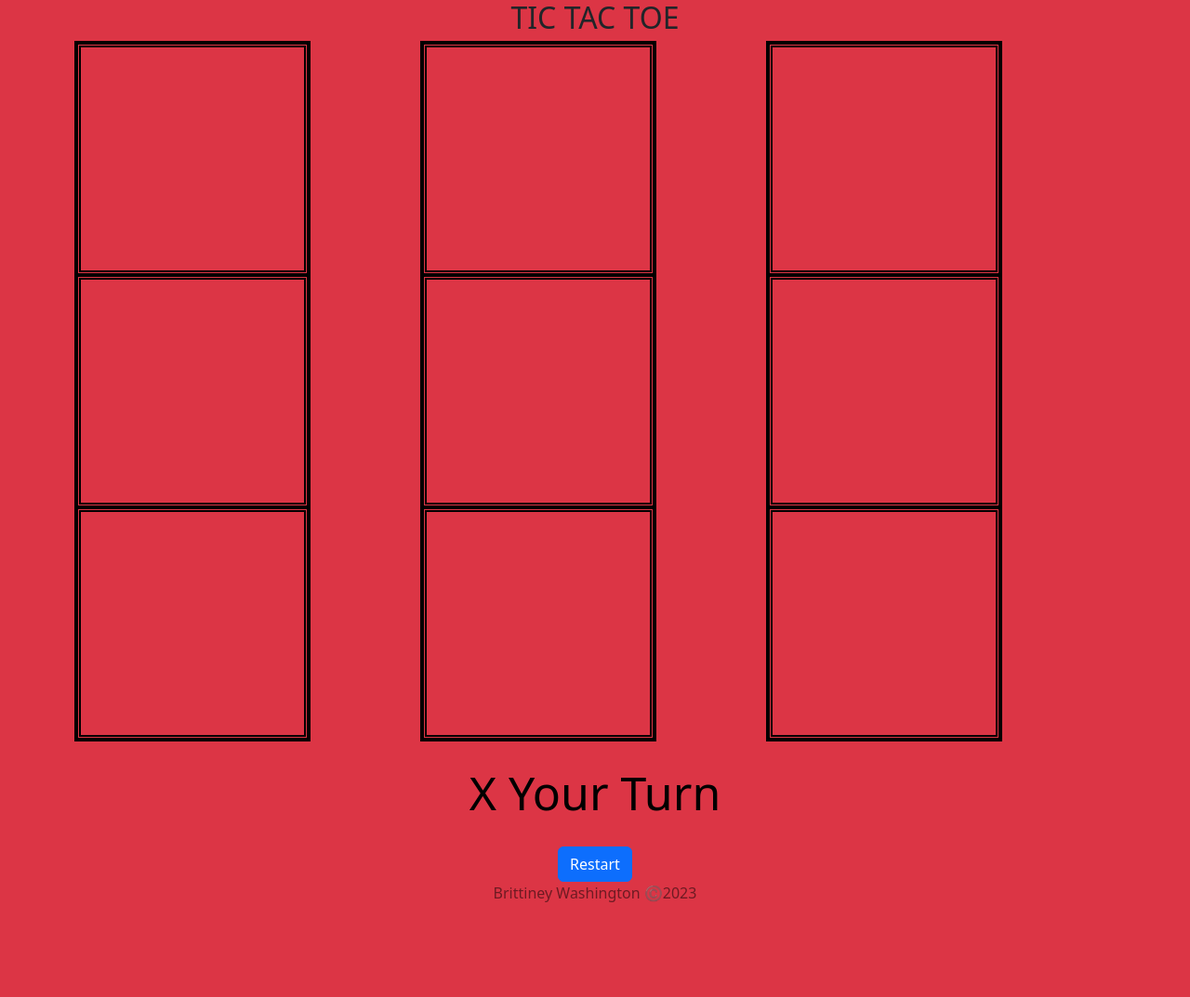
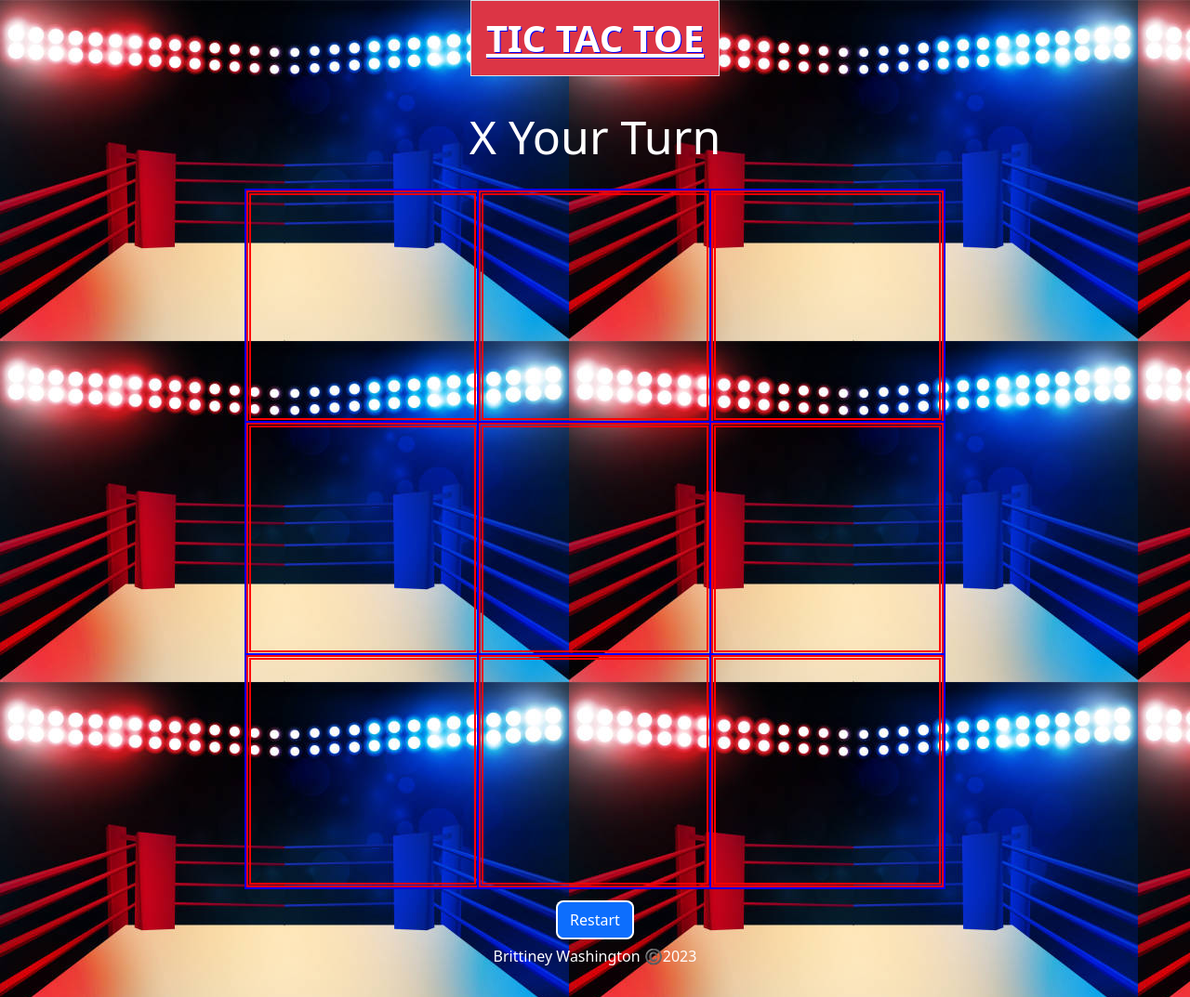
Before and after one commit to BrittineyWashington/Week11, a website: page index.html in a window 1280 px wide. Shown: the whole page at 93% size. Before the commit the page ends 1005 px from the top, so only its background shows below. Drawn offline with nearby package versions, Linux system fonts and the light colour scheme.

Commit message:
4th push, most updated code of Tic Tac Toe Project

```diff
--- a/index.html
+++ b/index.html
@@ -8,10 +8,16 @@
     <link rel="stylesheet" href="node_modules/bootstrap/dist/css/bootstrap.css">
     <link rel="stylesheet" href="style.css">
 </head>
-<body class="bg-danger">
 
-    <h2 class="text-center text-dark">TIC TAC TOE</h2>
+<!-- This is the example code for inserting an image into the webpage <body background="image_name.image_extension"></body> -->
 
+<body background="images/rednblueringLights-612x612.png">
+
+    <h1 class="bg-danger text-center text-white text-decoration-underline text-shadow fw-bold px-3 py-3 border">TIC TAC TOE</h1>
+        <!-- this is the status information -->
+        <div id="status">Play Now</div>
+
+    <!-- This creates the game board -->
 <div class="container">
     <div data-index="0" class="box"></div>
     <div data-index="1" class="box"></div>
@@ -24,15 +30,18 @@
     <div data-index="8" class="box"></div>
 </div>
 
-<div id="status">Play Now</div>
+<!-- this is the button to restart game and clear the board -->
+<div class="pt-3 pb-1">
 <button id="restart" class="btn btn-primary">Restart</button>
+</div>
 
-
+<!-- this adds the js file and jquery/bootstrap files to help with our interactiveness -->
 <script src="index.js"></script>
 <script src="node_modules/jquery/dist/jquery.js"></script>
 <script src="node_modules/bootstrap/dist/js/bootstrap.bundle.js"></script>
 
-<footer class="text-center text-black-50 pb-3">
+<!-- this is just a personal touch that I want to keep practicing -->
+<footer class="text-center text-white text-bold pt-1 pb-3">
     <p>Brittiney Washington ©️2023</p>
 </footer>
 
--- a/index.js
+++ b/index.js
@@ -8,8 +8,10 @@
 
 //what I want to add to this is a way to keep score and show that at the bottom as a continual addition each time
 //also refactor using bootstrap and jQuery
+//add a way to let the user enter their own name as a prompt and the option to play with the computer or another player.
 
 
+//these create the variables that will hold the value of the html element we have grabbed either by querySelector or querySelectorAll
 const boxs = document.querySelectorAll('.box');
 const statusText = document.querySelector('#status');
 const btnRestart = document.querySelector('#restart');
@@ -17,7 +19,8 @@ const btnRestart = document.querySelector('#restart');
 //these are the images of the X and O for the game board
 let x = "<img src='images/redXptbrush.png'>";
 
-let o = "<img src='images/blackOptbrush.png'>";
+let o = "<img src='images/redOptbrush.png'>";
+// let o = "<img src='images/blackOptbrush.png'>";
 
 //these are the winning combinations to determine whose the winner or if it's a draw
 const win = [
@@ -31,25 +34,29 @@ const win = [
     [2,4,6]
 ];
 
+//these are the variables for the players and their options
 let options = ["", "", "", "", "", "", "", "", "" ];
 let currentPlayer = x;
 let player = "X";
 
-let running = false;
+let playerOTurn = false;
 
 
-//this will
+//this will start the game
 start();
 
 function start() {
-    boxs.forEach(box => box.addEventListener("click", boxClick));
-    btnRestart.addEventListener("click", restartGame);
+    boxs.forEach(box => box.addEventListener("click", boxClick));//this method will be on every boxs that's clicked or will wait fort that event
+    btnRestart.addEventListener("click", restartGame); //waits for this btn to be clicked
     statusText.textContent = `${player} Your Turn`;
-    running=true;
+    playerOTurn=true;
 }
-function boxClick() {
+
+//this adds the functionality to the above method named in our start() function
+//this boxClick() function will updt the box with the current player's move and determine if there is a winner
+ function boxClick() {
     const index = this.dataset.index;
-    if(options[index]!= "" || !running) {
+    if(options[index]!= "" || !playerOTurn) {
         return;
     }
     updateBox(this,index);
@@ -60,12 +67,14 @@ function updateBox(box, index) {
     box.innerHTML = currentPlayer;
 }
 
+//this switches the player between X and O & updts the text accordingly
 function changePlayer () {
     player = (player == 'X') ? "O" : "X";
     currentPlayer = (currentPlayer == x) ? o : x;
-    statusText.textContent = `${player} Your Turn`; //if doesn't work could be textContent
+    statusText.textContent = `${player} Your Turn`; //shows whos turn it is currently
 }
 
+//this will check the current state to see if any of the winning combos have been selected, determines if a winner or if its a draw
 function checkWinner () {
     let isWon = false;
     for(let i = 0; i < win.length; i++) {
@@ -76,6 +85,7 @@ function checkWinner () {
         if(box1 == "" || box2 == "" || box3 == "") {
             continue;
         }
+        //this will add the "win" class to the box if a winner is found
         if(box1 == box2 && box2 == box3) {
             isWon = true;
             boxs[condition[0]].classList.add('win');
@@ -84,24 +94,25 @@ function checkWinner () {
         }
     }
 
+    //this determines who is the winner or if the game is a draw
         if(isWon) {
             statusText.textContent = `${player} Won!!`;
-            running = false;
+            playerOTurn = false;
         } else if (!options.includes("")) {
             statusText.textContent = `Game Draw..!`;
-            running = false;
+            playerOTurn = false;
         } else {
             changePlayer();
         }
 
 }
 
-
+//this will reset the game board, options and game status to the intial state
 function restartGame () {
     options = ["", "", "", "", "", "", "", "", ""];
     currentPlayer = x;
     player = "X";
-    running = true;
+    playerOTurn = true;
     statusText.text = `${player} Your Turn`;
 
     boxs.forEach(box => {
--- a/style.css
+++ b/style.css
@@ -7,6 +7,7 @@
 body {
     color: white;
     display: flex;
+    flex-wrap: wrap;
     justify-content: center;
     align-items: center;
     flex-direction: column;
@@ -14,12 +15,16 @@ body {
 
 .container {
     display: grid;
-    grid-template-columns: repeat(3, auto);
+    grid-template-columns: repeat(3, 250px);
+    justify-content: center;
+    align-items: center;
+    column-gap: 0px;
+    row-gap: 0em;
 }
 
 .box {
-    border: 5px double black;
-    box-shadow: 0 0 0 2px black;
+    border: 5px double red;
+    box-shadow: 0 0 0 2px blue;
     display: flex;
     justify-content: center;
     align-items: center;
@@ -28,21 +33,37 @@ body {
     width: 250px;
     height: 250px;
 }
-
+.box:hover {
+    border: 5px dashed white;
+    box-shadow: 0 0 0 2px red;
+}
 
 #status {
     padding: 20px;
     font-size: 50px;
+    text-shadow: black;
     font-weight: 500;
-    color: black;
+    color: white;
     justify-content: center;
     align-items: center;
 }
 
 button{
     border: 5px dashed white;
-    border-radius: 3px;
+    border-radius: circle;
+    box-shadow: 0 0 0 2px;
     font-size: larger;
+}
+
+img {
+    width: 200px;
+    height: 200px;
+    border: 4px groove blue;
+    box-shadow: 0 0 0 1px;
+}
+
+h1 {
+    text-shadow: 1px 1px .5px blue;
 }
 
 .win {
@@ -50,12 +71,6 @@ button{
 }
 
 @keyframes winAnimation {
-    0% {background-color: #ecdd3c;}
-    100% {background-color: #8d06c7;}
+    0% {background-color: lightskyblue}
+    100% {background-color: royalblue;}
 }
-
-
-img {
-    width: 200px;
-    height: 200px;
-}
```
Also changed, not shown: images/rednblueringLights-612x612.png (added).
